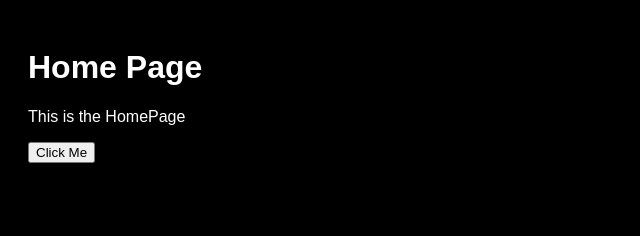
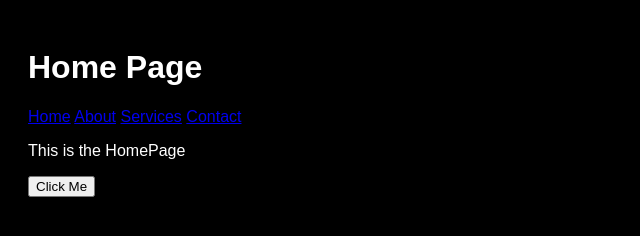
Before and after one commit to MsZikria/U15A2AishaZikria, a plain HTML site: page index.html in a window 1280 px wide. Shown: the whole page, without its empty margins (0-640 px from the left). Drawn offline with Linux system fonts and the light colour scheme.

Commit message:
Update index.html

```diff
--- a/index.html
+++ b/index.html
@@ -13,6 +13,12 @@
 
      <body>
           <h1>Home Page</h1>
+        <div class="nav-links">
+            <a href="#home">Home</a>
+            <a href="#about">About</a>
+            <a href="#services">Services</a>
+            <a href="#contact">Contact</a>
+        </div>
                     <p>This is the HomePage</p>
 <button onclick="sayHi()">Click Me</button>
      </body>
```
